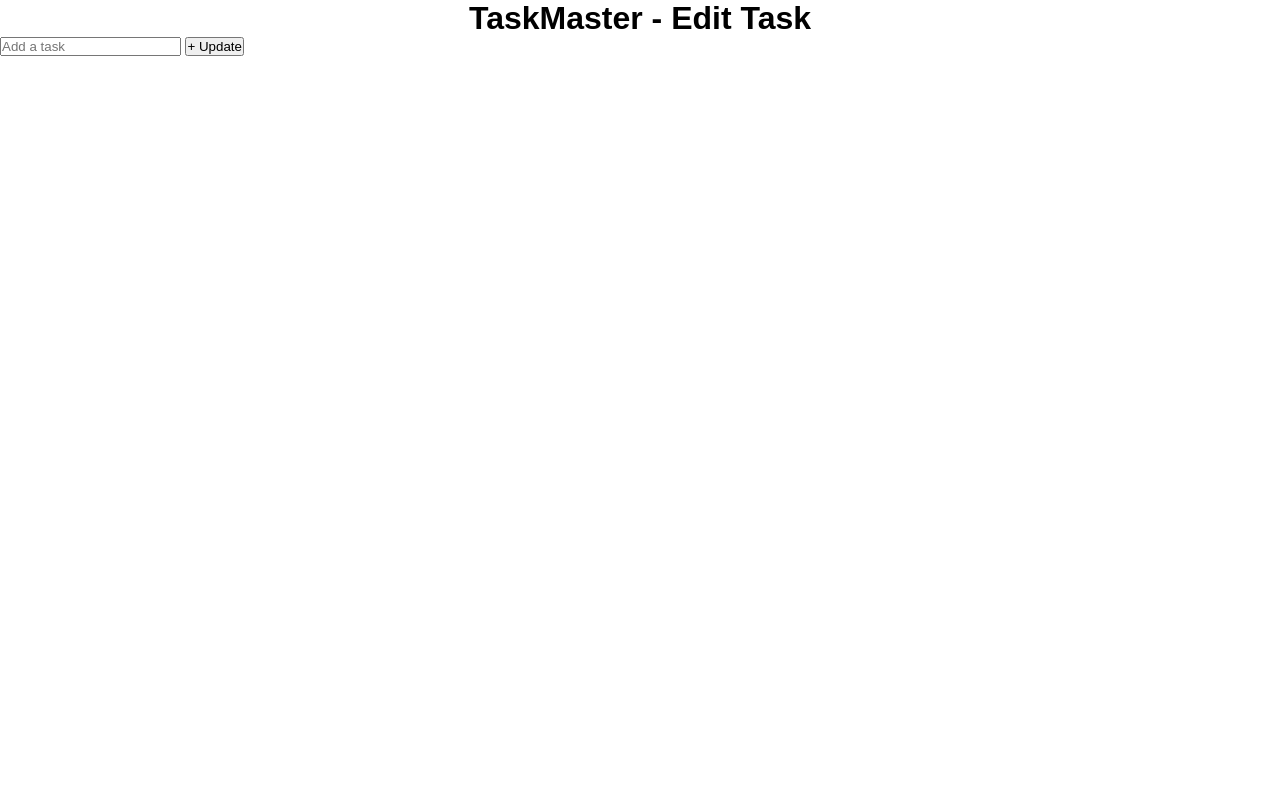
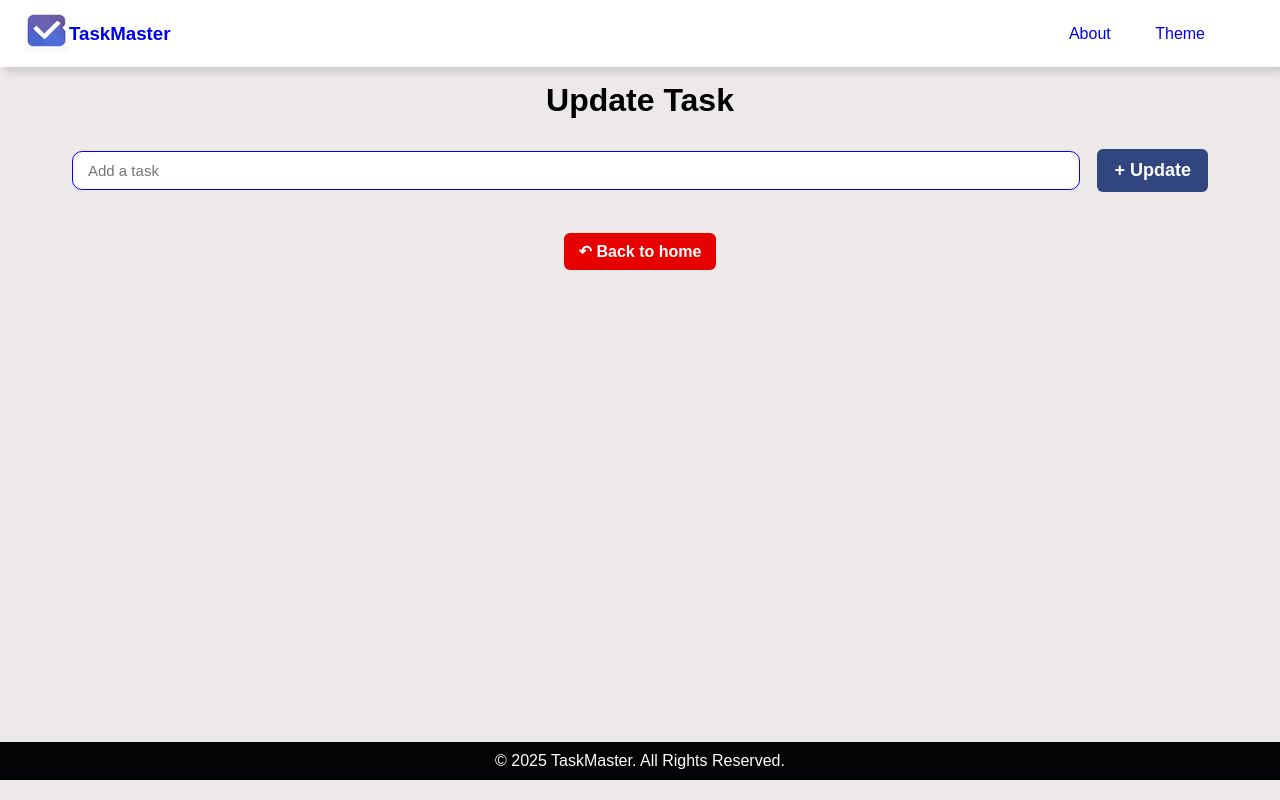
Before and after one commit to vivek-chauhan16/taskmaster-todo, a Django app: template templates/edit_task.html in a window 1280 px wide. Run offline with Django 5.2, Linux system fonts and the light colour scheme; the template is opened without the code that fills it, so the values that code supplies are empty; some libraries are stand-ins or nearby versions.

Commit message:
Improved core functionality and UI

```diff
--- a/static/css/style.css
+++ b/static/css/style.css
@@ -7,6 +7,17 @@
 body {
     font-family: Arial, Helvetica, sans-serif;
     background-color: rgb(238, 233, 233);
+}
+
+html,body{
+    height: 100%;
+    margin: 0;
+    display: flex;
+    flex-direction: column;
+}
+
+.content{
+    flex:1;
 }
 
 .container {
@@ -22,6 +33,14 @@ body {
     display: flex;
     align-items: center;
     padding-left: 15px;
+}
+
+.logo-container a{
+    text-decoration: none;
+}
+
+.logo-container a:active{
+    color: #551a8b;
 }
 
 .nav-options {
@@ -165,8 +184,17 @@ body {
     margin: 2px;
 }
 
+.task-center-card p{
+    overflow-wrap: break-word;
+    min-width: 0;
+    flex: 1;
+    max-width: 100%;
+    word-break: break-all;
+}
+
 .task-icon-container{
     padding: 1px 15px;
+    flex-shrink: 0;
 }
 
 .task-icon{
@@ -230,3 +258,41 @@ body {
     opacity: 0.5;
     padding: 20px;
 }
+
+footer{
+    background-color: #030405;
+    color: white;
+    text-align: center;
+    padding: 10px;
+    margin-bottom: 20px;
+}
+
+
+#edit-heading{
+    text-align: center;
+    padding: 15px;
+}
+
+.edit-form{
+    text-align: center;
+}
+
+.back-button{
+    text-align: center;
+    padding: 15px;
+    margin: 20px 15px;
+}
+
+.back-button a{
+    text-decoration: none;
+    background-color: rgb(231, 0, 0);
+    color: white;
+    padding: 10px 15px;
+    border-radius: 6px;
+    font-weight: bold;
+    transition: all 0.2s ease;
+}
+
+.back-button a:hover{
+    background-color: rgb(255, 39, 39);
+}
--- a/static/css/task_style.css
+++ /dev/null
@@ -1,12 +0,0 @@
-*{
-    margin: 0;
-    padding: 0;
-    box-sizing: border-box;
-}
-
-body{
-    font-family: Arial, Helvetica, sans-serif;
-}
-h1{
-    text-align: center;
-}
--- a/templates/base.html
+++ b/templates/base.html
@@ -0,0 +1,39 @@
+{% load static %}
+<!DOCTYPE html>
+<html lang="en">
+  <head>
+    <meta charset="UTF-8" />
+    <meta name="viewport" content="width=device-width, initial-scale=1.0" />
+    <title>TaskManager - Keep it done</title>
+    <link rel="stylesheet" href="{% static 'css/style.css' %}" />
+    <link rel="stylesheet" href="https://cdn.hugeicons.com/font/hgi-stroke-rounded.css" />
+    <script src="https://cdn.jsdelivr.net/npm/sweetalert2@11"></script>
+    <link rel="shortcut icon" href="{% static 'images/favicon.ico' %}" type="image/x-icon" />
+  </head>
+
+  <body>
+    <header>
+      <nav class="container">
+        <div class="logo-container">
+          <a href="{% url 'home' %}"><img src="{% static 'images/logo.png' %}" alt="logo" /></a>
+          <a href="{% url 'home' %}"><h3>TaskMaster</h3></a>
+        </div>
+
+        <div class="nav-options">
+          <a href="#">About</a>
+          <a href="#">Theme</a>
+        </div>
+      </nav>
+    </header>
+
+    <div class="content">
+      {% block content %}
+
+      {% endblock %}
+    </div>
+
+    <footer>
+      <p>&copy; 2025 TaskMaster. All Rights Reserved.</p>
+    </footer>
+  </body>
+</html>
--- a/templates/edit_task.html
+++ b/templates/edit_task.html
@@ -1,27 +1,24 @@
+{% extends 'base.html' %}
 {% load static %}
-<!DOCTYPE html>
-<html lang="en">
-  <head>
-    <meta charset="UTF-8" />
-    <meta name="viewport" content="width=device-width, initial-scale=1.0" />
-    <link rel="stylesheet" href="{% static 'css/task_style.css' %}" />
-    <script src="https://cdn.jsdelivr.net/npm/sweetalert2@11"></script>
-    <title>TaskMaster- Update Tasks</title>
-  </head>
-  <body>
-    <h1>TaskMaster - Edit Task</h1>
+
+{% block content %}
+  <h1 id="edit-heading">Update Task</h1>
 
   <div class="form-container">
     <form action="{% url 'edit_task' get_task.pk %}" method="POST">
       {% csrf_token %}
-        <div class="form-group">
+      <div class="form-group edit-form">
         <input type="text" name="task" class="form-control" placeholder="Add a task" value="{{ get_task.task }}" />
         <button type="submit">+ Update</button>
       </div>
     </form>
   </div>
 
-{% comment %} escapejs is a builtin filter in django which makes text safe for js preventing errors. {% endcomment %}
+  <div class="back-button">
+    <a href=" {% url 'home' %} " ><span>&#x21B6; Back to home</span></a>
+  </div>
+
+  {% comment %}escapejs is a builtin filter in django which makes text safe for js preventing errors.{% endcomment %}
   {% if messages %}
     {% for message in messages %}
       {% if message.tags == 'error' %}
@@ -36,5 +33,4 @@
       {% endif %}
     {% endfor %}
   {% endif %}
-  </body>
-</html>
+{% endblock %}
```
Also changed, not shown: templates/home.html (+6 -31 lines), static/images/favicon.ico (added), templates/about.html (added). Lines whose indentation alone changed are shown as unchanged.
